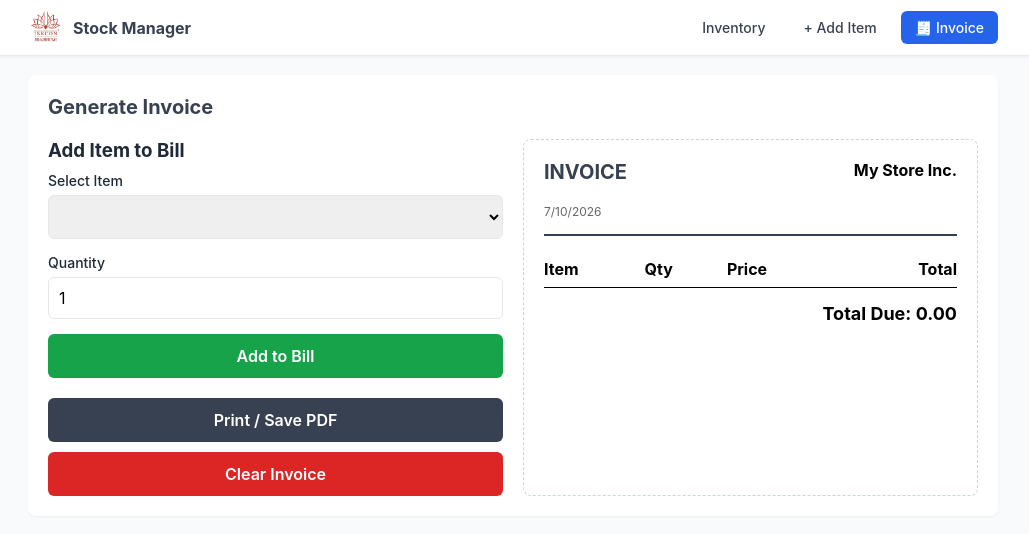
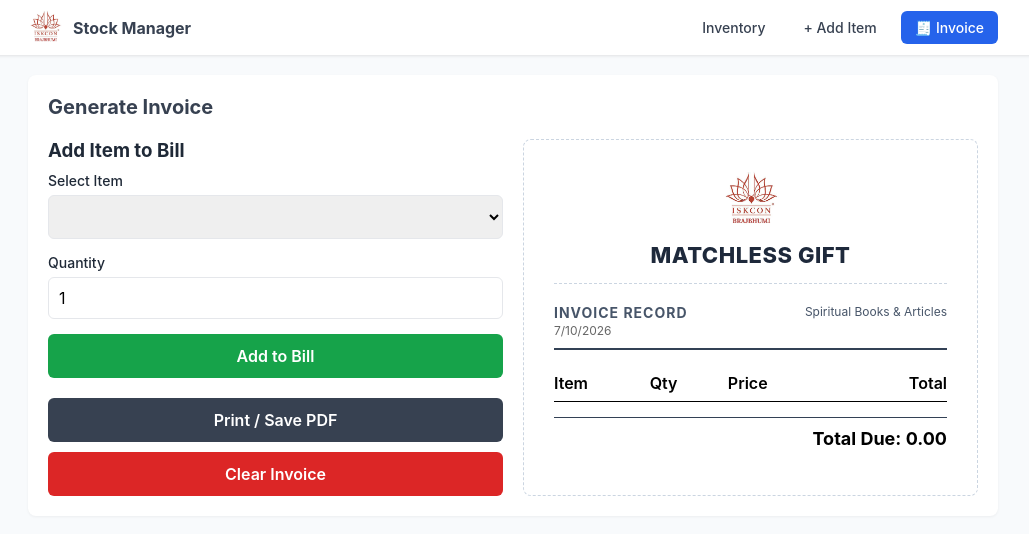
Before and after one commit to gaurharitekalegst/Inventory1, a plain HTML site: page index.html in a window 1280 px wide. Both pictures are taken after a click on the button "🧾 Invoice". Shown: the whole page, without its empty margins (127-1156 px from the left). Drawn offline with Linux system fonts and the light colour scheme; no server answers.

Commit message:
Update index.html

```diff
--- a/index.html
+++ b/index.html
@@ -197,7 +197,6 @@
             text-align: center;
         }
 
-        /* Trash button decoration */
         .delete-btn {
             background: none;
             border: none;
@@ -242,13 +241,37 @@
         .invoice-paper {
             background: white;
             color: black;
+            padding: 10px;
+        }
+
+        /* Centered Invoice Branding Layout */
+        .invoice-branding {
+            text-align: center;
+            margin-bottom: 20px;
+            padding-bottom: 15px;
+            border-bottom: 1px dashed #cbd5e1;
+        }
+
+        .invoice-center-logo {
+            height: 60px;
+            width: auto;
+            object-fit: contain;
+            margin-bottom: 8px;
+        }
+
+        .invoice-store-title {
+            font-size: 22px;
+            font-weight: 800;
+            color: #1e293b;
+            text-transform: uppercase;
+            letter-spacing: 0.5px;
         }
 
         .invoice-header {
             display: flex;
             justify-content: space-between;
             border-bottom: 2px solid #334155;
-            padding-bottom: 15px;
+            padding-bottom: 10px;
             margin-bottom: 15px;
         }
 
@@ -262,6 +285,7 @@
             text-align: left;
             border-bottom: 1px solid #000;
             padding: 8px 0;
+            font-weight: 600;
         }
 
         .invoice-table td {
@@ -274,6 +298,8 @@
             font-weight: bold;
             font-size: 18px;
             margin-top: 15px;
+            border-top: 1px solid #334155;
+            padding-top: 10px;
         }
 
         @media (max-width: 600px) {
@@ -287,7 +313,8 @@
         @media print {
             body * { visibility: hidden; }
             .invoice-paper, .invoice-paper * { visibility: visible; }
-            .invoice-paper { position: absolute; left: 0; top: 0; width: 100%; }
+            .invoice-paper { position: absolute; left: 0; top: 0; width: 100%; padding: 0; }
+            .invoice-branding { border-bottom: 1px solid #000; }
         }
     </style>
 </head>
@@ -353,12 +380,20 @@
 
                 <div class="invoice-preview-container">
                     <div class="invoice-paper" id="invoice-paper">
+                        <!-- Custom branding header block -->
+                        <div class="invoice-branding">
+                            <img src="logo.png" alt="ISKCON Logo" class="invoice-center-logo" onerror="this.style.display='none'">
+                            <div class="invoice-store-title">Matchless Gift</div>
+                        </div>
+
                         <div class="invoice-header">
                             <div>
-                                <h2>INVOICE</h2>
-                                <p style="font-size: 12px; color: #666;" id="invoice-date"></p>
+                                <h3 style="font-size: 14px; color: #475569; letter-spacing: 1px;">INVOICE RECORD</h3>
+                                <p style="font-size: 12px; color: #666; margin-top: 2px;" id="invoice-date"></p>
                             </div>
-                            <div style="text-align: right;"><strong>My Store Inc.</strong></div>
+                            <div style="text-align: right; font-size: 12px; color: #475569;">
+                                <p>Spiritual Books & Articles</p>
+                            </div>
                         </div>
                         <table class="invoice-table">
                             <thead>
@@ -442,7 +477,7 @@
                 card.innerHTML = `
                     <div class="item-info">
                         <h4>${item.name}</h4>
-                        <p>$${parseFloat(item.price || 0).toFixed(2)} each</p>
+                        <p>₹${parseFloat(item.price || 0).toFixed(2)} each</p>
                     </div>
                     <div class="right-side-controls">
                         <div class="stock-controls">
@@ -477,14 +512,9 @@
         async function deleteItem(id) {
             updateStatus("🗑️ Deleting...", "#fee2e2", "#b91c1c");
             try {
-                // Remove instantly from frontend list
                 inventory = inventory.filter(i => i.id !== id);
                 renderInventory();
-
-                // Send delete message to the cloud
-                await fetch(`${CLOUD_URL}/${id}`, {
-                    method: "DELETE"
-                });
+                await fetch(`${CLOUD_URL}/${id}`, { method: "DELETE" });
                 updateStatus("✅ Aligned", "#dcfce7", "#15803d");
             } catch (error) {
                 updateStatus("❌ Delete Error", "#fee2e2", "#b91c1c");
@@ -520,7 +550,7 @@
             inventory.forEach(item => {
                 const opt = document.createElement('option');
                 opt.value = item.id;
-                opt.textContent = `${item.name} ($${parseFloat(item.price || 0).toFixed(2)})`;
+                opt.textContent = `${item.name} (₹${parseFloat(item.price || 0).toFixed(2)})`;
                 select.appendChild(opt);
             });
         }
@@ -548,7 +578,7 @@
                 const subtotal = item.price * item.qty;
                 total += subtotal;
                 const row = document.createElement('tr');
-                row.innerHTML = `<td>${item.name}</td><td>${item.qty}</td><td>$${parseFloat(item.price).toFixed(2)}</td><td style="text-align: right;">$${subtotal.toFixed(2)}</td>`;
+                row.innerHTML = `<td>${item.name}</td><td>${item.qty}</td><td>₹${parseFloat(item.price).toFixed(2)}</td><td style="text-align: right;">₹${subtotal.toFixed(2)}</td>`;
                 tbody.appendChild(row);
             });
             document.getElementById('invoice-total-val').innerText = total.toFixed(2);
```
